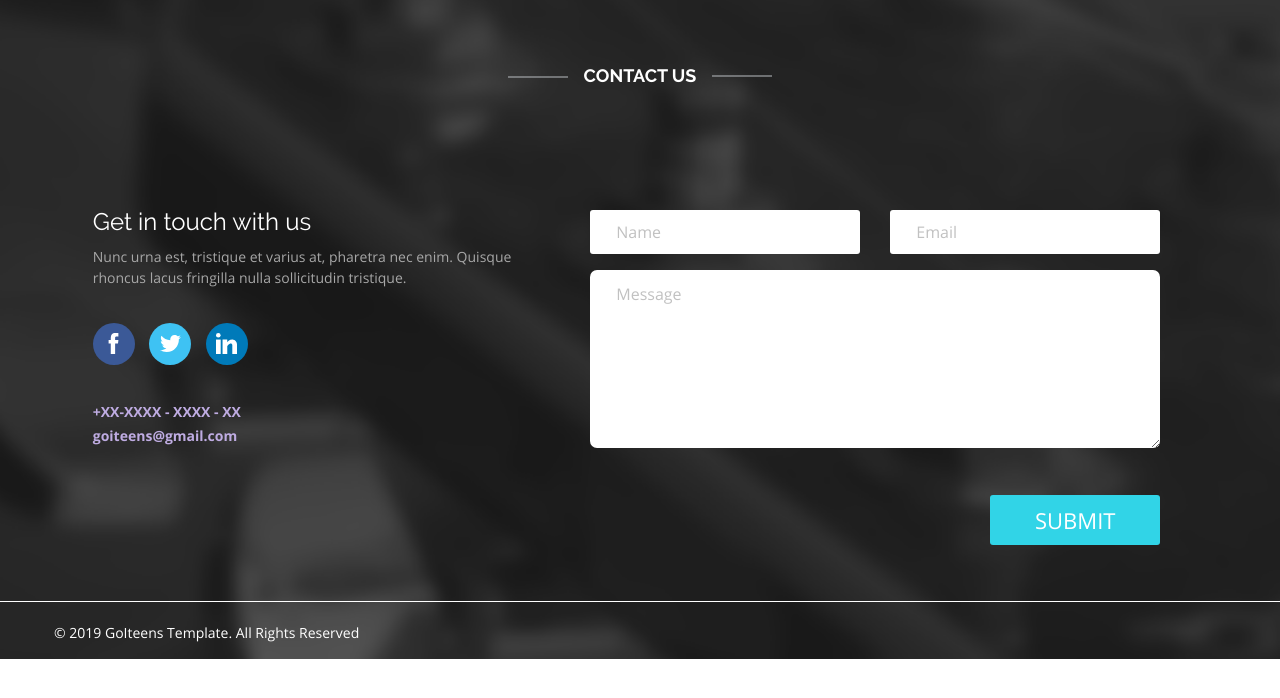
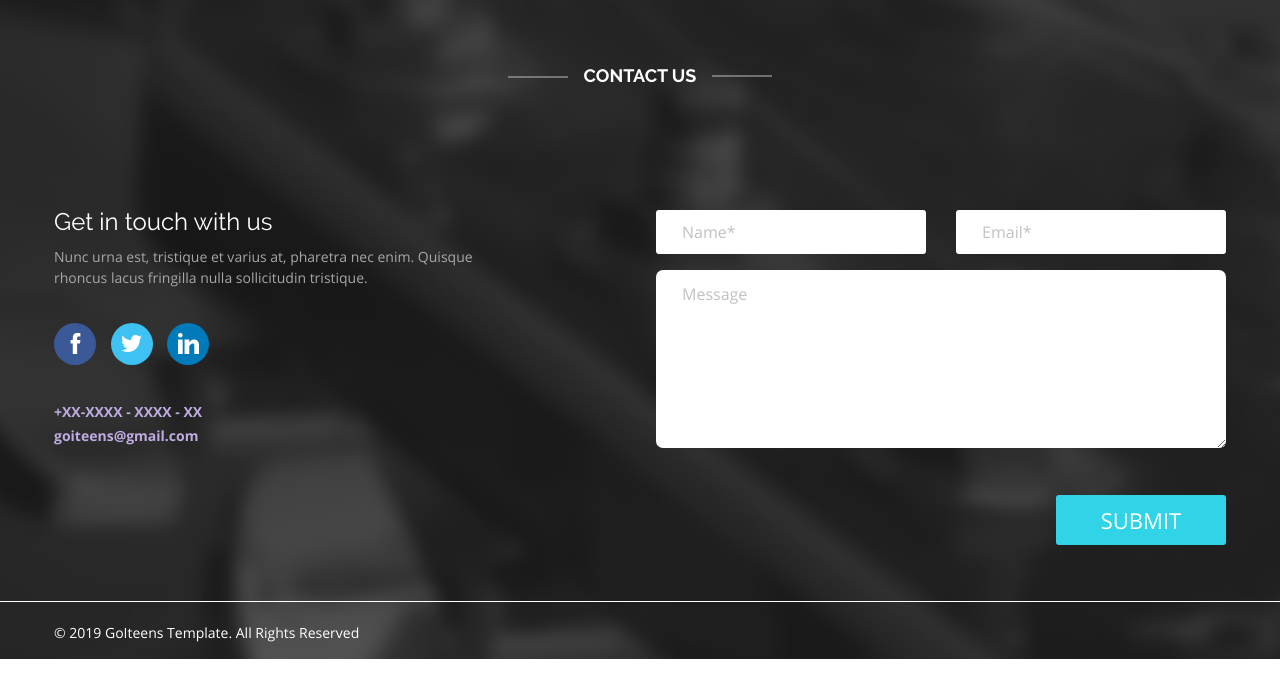
Before and after one commit to EugenGam/GOIT_dreamteam, a website: page src/index.html in a window 1280 px wide. Drawn offline with nearby package versions, Linux system fonts and the light colour scheme; files that its build step writes are made by us from their sources.

Commit message:
contact final version

```diff
--- a/src/html/contact.html
+++ b/src/html/contact.html
@@ -6,8 +6,8 @@
         <div class="contact__wrapper">
             <form class="form" action="#" method="get">
                 <div class="form-wrapper">
-                    <input type="text" name="name" class="form__info-input" placeholder="Name">
-                    <input type="email" name="email" class="form__info-input" placeholder="Email">
+                    <input type="text" name="name" class="form__info-input" placeholder="Name*" required>
+                    <input type="email" name="email" class="form__info-input" placeholder="Email*" required>
                     <textarea name="message" cols="30" rows="10" class="form__info-textarea" placeholder="Message"></textarea>
                 </div>
                 <button class="form-button">submit</button>
--- a/src/sass/sections/contact.scss
+++ b/src/sass/sections/contact.scss
@@ -13,7 +13,6 @@
     }
 
     &__info {
-        margin: 0 auto;
 
         &-title {
             margin: 0 auto;
@@ -83,7 +82,6 @@
                 background-repeat: no-repeat;
                 background-position: center;
                 background-size: 50%;
-
             }
         }
 
@@ -137,18 +135,28 @@
         background-color: #ffffff;
         border-radius: 3px;
         border: none;
+        padding-left: 26px;
+        color: #232323;
+
 
         &::placeholder {
             font-family: $main-font;
             font-size: 16px;
             font-weight: 400;
             line-height: 24px;
-            padding-left: 26px;
             color: #c1c1c1;
         }
 
         &:focus {
             outline: none;
+        }
+
+        &:required:focus:valid {
+            border: 2px solid $green;
+        }
+
+        &:required:focus:invalid {
+            border: 2px solid #ff0000;
         }
     }
 
@@ -246,7 +254,6 @@
         }
 
         &__wrapper {
-            width: 1145px;
             display: flex;
             justify-content: space-between;
             flex-direction: row-reverse;
@@ -267,6 +274,10 @@
         }
     }
 
+    .form {
+        margin-right: 0px;
+    }
+
     .form-button {
         margin-right: 0px;
     }
```
